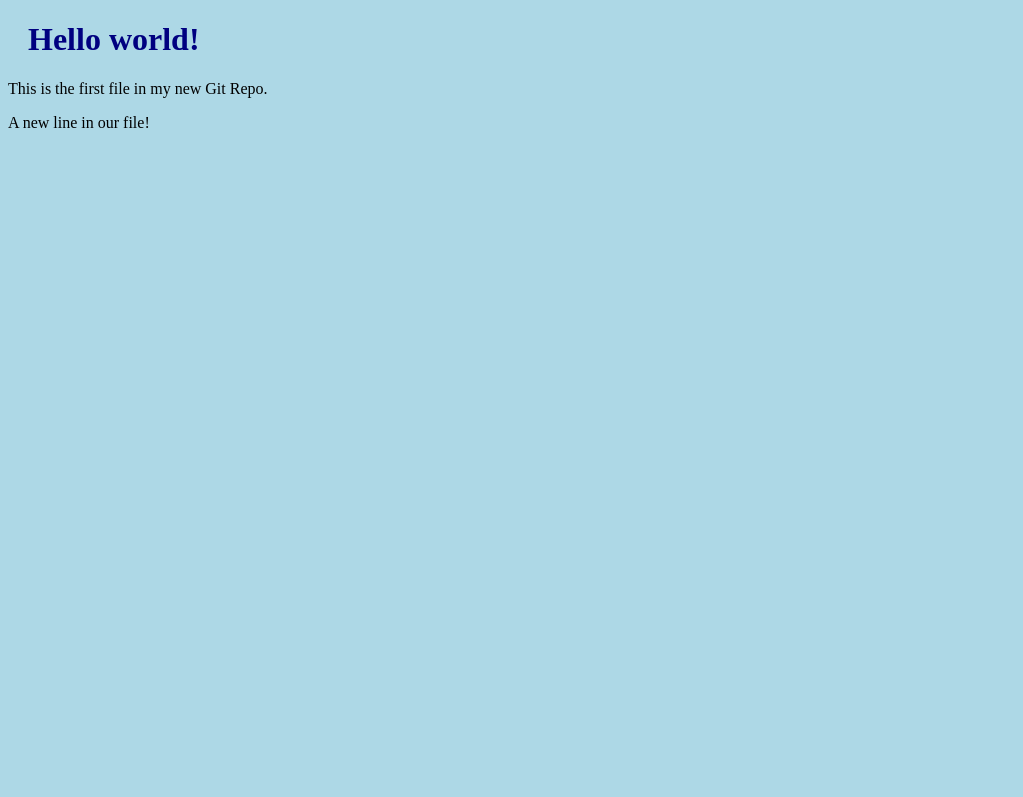
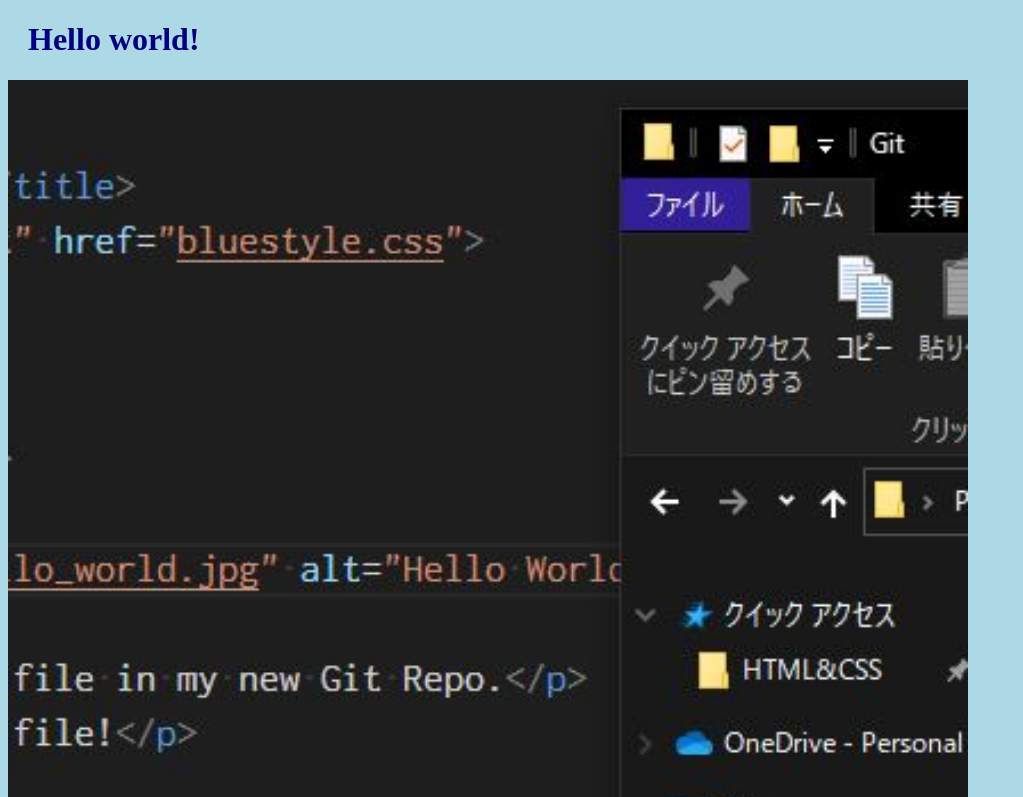
Before and after one commit to lin-24-ia/w3demo, a plain HTML site: page index.html in a window 1280 px wide. Shown: the top 797 px of the page, without its empty margins (0-1023 px from the left). Drawn offline with Linux system fonts and the light colour scheme.

Commit message:
Added image.

```diff
--- a/index.html
+++ b/index.html
@@ -7,6 +7,9 @@
 
 <body>
     <h1>Hello world!</h1>
+    <div>
+        <img src="demo.jpg" alt="Hello World from Space" style="width:100%; max-width:960px">
+    </div>
     <p>This is the first file in my new Git Repo.</p>
     <p>A new line in our file!</p>
 </body>
```
Also changed, not shown: demo.jpg (added).
